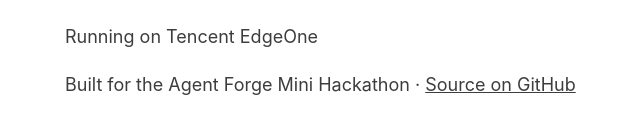
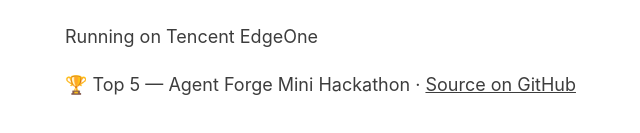
Before and after one commit to PranavAchar01/lumen, a website: page index.html in a window 1280 px wide. Shown: the part 967-1100 px from the top of the page, 65-705 px from the left. Drawn offline with Linux system fonts and the light colour scheme; no server answers.

Commit message:
Add Top 5 recognition — Agent Forge Mini Hackathon

```diff
--- a/index.html
+++ b/index.html
@@ -109,7 +109,7 @@
 <footer role="contentinfo">
   <div class="wrap">
     <p id="edgeInfo">Running on Tencent EdgeOne…</p>
-    <p>Built for the Agent Forge Mini Hackathon · <a href="https://github.com/PranavAchar01/lumen" rel="noopener">Source on GitHub</a></p>
+    <p>🏆 Top 5 — Agent Forge Mini Hackathon · <a href="https://github.com/PranavAchar01/lumen" rel="noopener">Source on GitHub</a></p>
   </div>
 </footer>
 
```
Also changed, not shown: README.md.
